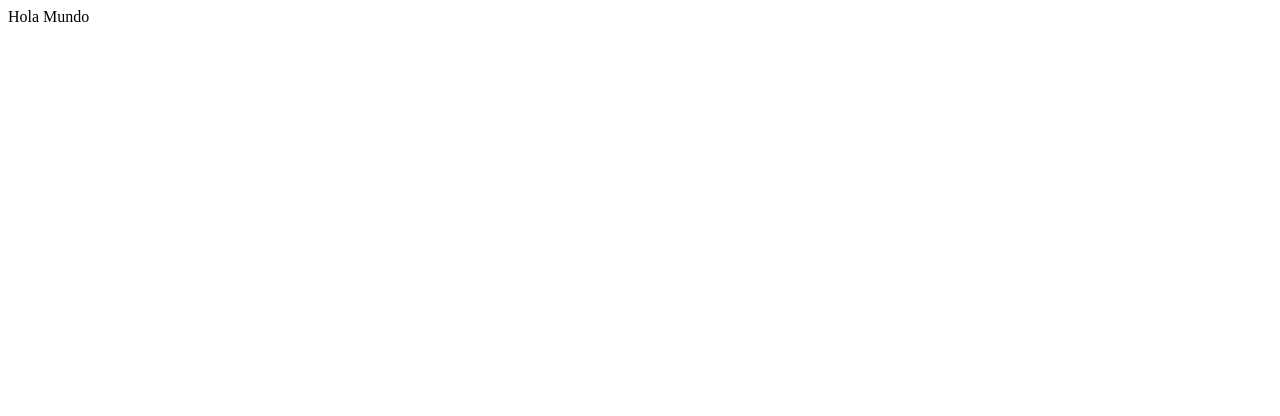
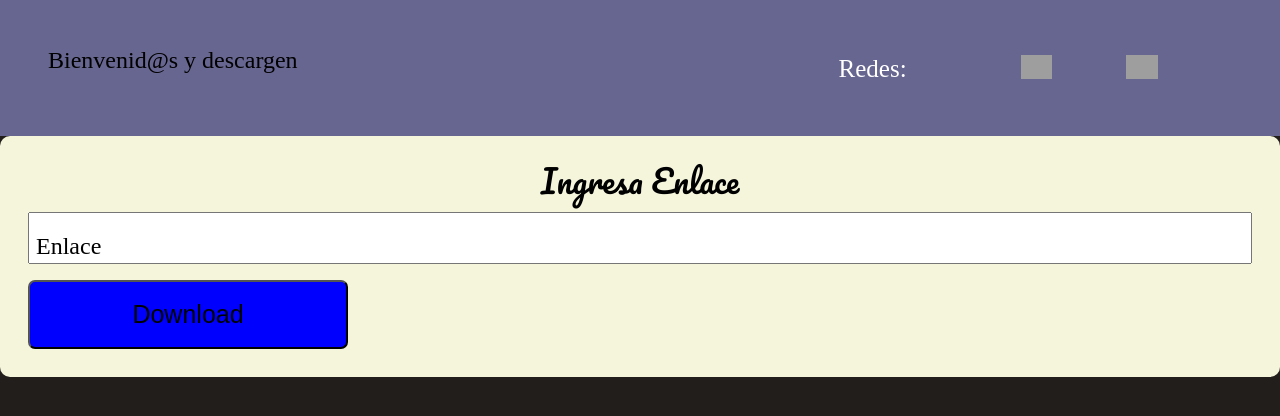
Before and after one commit to ReymondJr/Pagina_De_Descarga, a plain HTML site: page index.html in a window 1280 px wide. Drawn offline with Linux system fonts and the light colour scheme; grey boxes are pictures that could not be loaded.

Commit message:
todo el codigo

```diff
--- /dev/null
+++ b/css/botton.css
@@ -0,0 +1,21 @@
+.button {
+    display: flex;
+    background-color:blue;
+    border-radius: 7px;
+    width: 100%;
+    margin-top: 1rem;
+    max-width: 20rem;
+    padding: 1.125rem;
+    box-sizing: border-box;
+    font-size: 25px;
+    justify-content: center;
+  }
+
+  .simple-button {
+    border: none;
+    background-color: unset;
+  }
+
+  .simple-button--add {
+    color: green ;
+  }
--- /dev/null
+++ b/css/cuerpo.css
@@ -0,0 +1,83 @@
+.cuerpo {
+    background-color: beige;
+    border-radius: 10px;
+    width: 100%;
+    padding: 1.75rem;
+    box-sizing: border-box;
+    margin-bottom: 1rem;
+  }
+
+  .card__title {
+    font-family: Pacifico, cursive;
+    margin-bottom: 1rem;
+    font-size: 2rem;
+    display: flex;
+    align-items: center;
+    justify-content: center;
+  }
+
+.input-container {
+    font-weight: var(--font-weigth-input);
+    position: relative;
+    margin-bottom: 1rem;
+    display: flex;
+    flex-direction: column;
+    justify-content: flex-end;
+    box-sizing: border-box;
+  }
+
+.input {
+    box-sizing: border-box;
+    padding: 1.375rem 0.5rem 0.5rem;
+    height: 3.25rem;
+    width: 100%;
+  }
+
+  .input::placeholder {
+    visibility: hidden;
+    color: #00000000;
+  }
+
+.input:focus {
+    outline: none;
+  }
+
+  .input-label {
+    position: absolute;
+    top: 1.375rem;
+    left: 0.5rem;
+    font-size: 1.5rem;
+
+    transition: all 0.25s;
+  }
+
+  .input:not(:placeholder-shown) + .input-label,
+  .input:focus + .input-label {
+    font-size: 0.875rem;
+    top: 0.25rem;
+    transition: all 0.25s;
+  }
+
+  .input-container--invalid {
+    margin-bottom: 0.5rem;
+  }
+
+  .input-container--invalid .input {
+    border: 1px solid var(--warning-color);
+    border-radius: 7px;
+  }
+
+  .input-container--invalid .input-label {
+    color: var(--warning-color);
+  }
+
+  .input-message-error {
+    display: none;
+  }
+
+.input-container--invalid .input-message-error {
+    color: red;
+    display: block;
+    margin-top: 0.5rem;
+    padding-left: 0.5rem;
+  }
--- /dev/null
+++ b/css/header.css
@@ -0,0 +1,61 @@
+body{
+    background-color: rgb(33, 30, 28);
+    font-family: 'Times New Roman', Times;
+}
+
+.headerprincipal{
+    align-items: center;
+    background: rgb(103, 102, 145);
+    display: flex;
+    justify-content: space-between;
+    padding: 3rem;
+
+}
+.Container{
+    display: flex;
+    width: 100%;
+}
+.Inicio{
+    font-size: 1.5rem;
+    color: black;
+    width: 80%;
+}
+.redes{
+    display: flex;
+    justify-content: center;
+    align-items: center;
+    width: 20%;
+}
+
+.redes{
+    color: #fff;
+    width: 35%;
+    height: 40px;
+    font-size: 25px;
+    display: flex;
+    justify-content: center;
+
+}
+.redes a {
+    text-decoration: none;
+}
+.redes a:hover {
+    -ms-transform: scale(1.1);
+    -webkit-transform: scale(1.1);
+    transform: scale(1.1);
+    opacity: .9;
+}
+.redes_imagen{
+    width: 30%;
+    justify-content: center;
+    display: flex;
+    margin-right: 2px; /* Espacio entre los iconos */
+    margin-bottom: 2px; /* Espacio entre las líneas */
+}
+.tipos_redes{
+    display: flex;
+    width: 25%;
+    justify-content: space-evenly;
+    flex-direction: row;
+    align-items: center;
+}
--- /dev/null
+++ b/css/reset.css
@@ -0,0 +1,48 @@
+/* http://meyerweb.com/eric/tools/css/reset/
+   v2.0 | 20110126
+   License: none (public domain)
+*/
+
+html, body, div, span, applet, object, iframe,
+h1, h2, h3, h4, h5, h6, p, blockquote, pre,
+a, abbr, acronym, address, big, cite, code,
+del, dfn, em, img, ins, kbd, q, s, samp,
+small, strike, strong, sub, sup, tt, var,
+b, u, i, center,
+dl, dt, dd, ol, ul, li,
+fieldset, form, label, legend,
+table, caption, tbody, tfoot, thead, tr, th, td,
+article, aside, canvas, details, embed,
+figure, figcaption, footer, header, hgroup,
+menu, nav, output, ruby, section, summary,
+time, mark, audio, video {
+	margin: 0;
+	padding: 0;
+	border: 0;
+	font-size: 100%;
+	font: inherit;
+	vertical-align: baseline;
+}
+/* HTML5 display-role reset for older browsers */
+article, aside, details, figcaption, figure,
+footer, header, hgroup, menu, nav, section {
+	display: block;
+}
+body {
+	line-height: 1;
+}
+ol, ul {
+	list-style: none;
+}
+blockquote, q {
+	quotes: none;
+}
+blockquote:before, blockquote:after,
+q:before, q:after {
+	content: '';
+	content: none;
+}
+table {
+	border-collapse: collapse;
+	border-spacing: 0;
+}
--- a/index.html
+++ b/index.html
@@ -1 +1,41 @@
-<p> Hola Mundo</p>
+<!doctype html>
+<html>
+<head>
+	<meta charset="utf-8">
+	<meta name="viewport" content="width=device-width, initial-scale=1">
+	<title>Download | Retro15</title>
+
+<link href="https://fonts.googleapis.com/css2?family=Montserrat:wght@300&display=swap" rel="stylesheet">
+	<link href="https://fonts.googleapis.com/css?family=Pacifico|Roboto:100,300,400,500,700,900" rel="stylesheet" />
+	<link rel="icon" type="imgage" href="img/descarga.jpg">
+	<link rel="stylesheet" href="css/reset.css">
+    <link rel="stylesheet" href="css/header.css">
+    <link rel="stylesheet" href="css/cuerpo.css">
+    <link rel="stylesheet" href="css/botton.css">
+    <link rel="stylesheet" href="css/">
+</head>
+
+<body>
+
+    <header class="headerprincipal">
+        <div class="Container">
+            <h1 class="Inicio"> Bienvenid@s y descargen</h1>
+            <a class="redes"> Redes: </a>
+            <div class="tipos_redes">
+                <a href=https://www.facebook.com/reymond.adames><img class="redes_imagen" src="https://img.freepik.com/vector-premium/icono-facebook_488108-2.jpg?w=2000"></a>
+                <a href=https://www.instagram.com/reymond_j.a><img class="redes_imagen" href="" src="https://img.freepik.com/vector-premium/instagram-nuevo-icono_488108-3.jpg?w=2000"></a>
+              </div>
+        </div>
+    </header>
+
+    <section class="cuerpo">
+            <h2 class="card__title">Ingresa Enlace</h2>
+                    <div class="input-container">
+                        <input name="enlace" class="input" type="text" placeholder="Enlace" required data-tipo="text">
+                        <label class="input-label" for="Ulr">Enlace</label>
+                        <span class="input-message-error">Enlace Incorrecto</span>
+                    </div>
+                    <button class="button">Download</button>
+    </section>
+    <script src="js.js"></script>
+</body>
--- /dev/null
+++ b/js.js
@@ -0,0 +1,16 @@
+const urlInput = document.querySelector("input");
+const downloandBtn = document.querySelector("button");
+
+downloandBtn.addEventListener("click", async () => {
+    try{
+    const response = await fetch(urlInput.value);
+    const file = await response.blob();
+    const link = document.createElement("a");
+    link.href = URL.createObjectURL(file);
+    link.download = new Date().getTime();
+    link.click();
+
+    }catch(error){
+       alert("El tipo de Documento no se puede descargar");
+    }
+});
```
Also changed, not shown: img/descarga.jpg (added).
